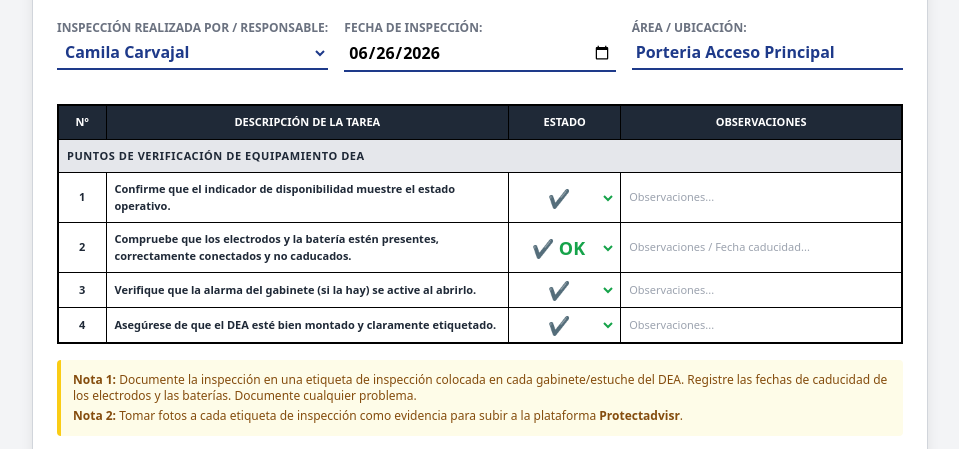
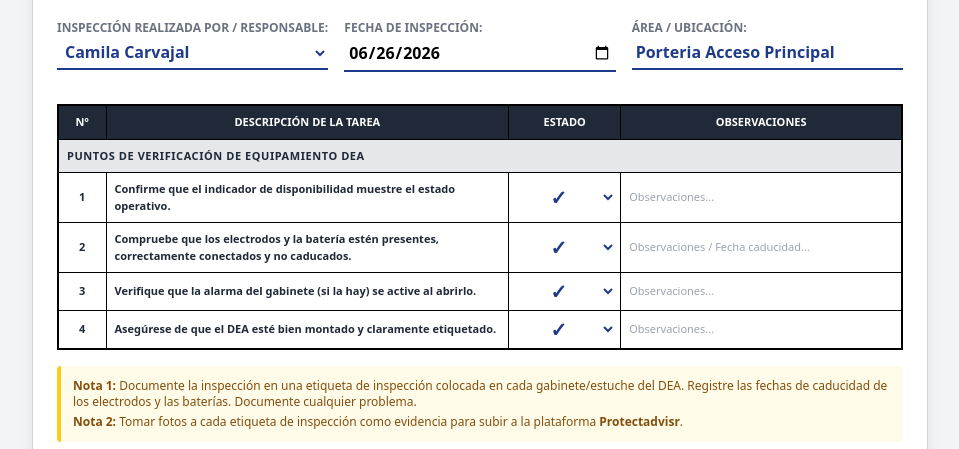
Before and after one commit to mauriciosanti35/Inspeccion-mensual-DEA-, a plain HTML site: page index.html in a window 1280 px wide. Shown: the part 127-576 px from the top of the page, without its empty margins (160-1119 px from the left). Drawn offline with nearby package versions, Linux system fonts and the light colour scheme.

Commit message:
Update inspector options and status select styles

```diff
--- a/index.html
+++ b/index.html
@@ -33,7 +33,11 @@
                     <label class="text-xs font-bold uppercase text-gray-500">Inspección realizada por / Responsable:</label>
                     <select id="inspector" onchange="updateSignatureDisplay()" class="border-b-2 border-blue-900 p-1 bg-transparent font-bold text-blue-900 focus:outline-none">
                         <option value="Camila Carvajal" selected>Camila Carvajal</option>
-                </select>
+                        <option value="Mauricio Santibañez">Mauricio Santibañez</option>
+                        <option value="Karen Cañete">Karen Cañete</option>
+                        <option value="Vinicio Lopez">Vinicio López</option>
+                        <option value="Alejandro Garay">Alejandro Garay</option>
+                    </select>
                 </div>
                 <div class="flex flex-col">
                     <label class="text-xs font-bold uppercase text-gray-500">Fecha de inspección:</label>
@@ -66,9 +70,9 @@
                             <td class="border border-black p-2 text-center font-bold">1</td>
                             <td class="border border-black p-2 font-semibold">Confirme que el indicador de disponibilidad muestre el estado operativo.</td>
                             <td class="border border-black p-1 text-center">
-                                <select id="item1_estado" class="w-full bg-white text-center font-bold text-lg text-green-600 cursor-pointer focus:outline-none" onchange="colorStatus(this)">
-                                    <option value="✔" class="text-green-600 font-bold" selected>✔</option>
-                                    <option value="✖" class="text-red-600 font-bold">✖</option>
+                                <select id="item1_estado" class="w-full bg-white text-center font-bold text-xl text-blue-900 cursor-pointer focus:outline-none" onchange="colorStatus(this)">
+                                    <option value="✓" class="text-blue-900 font-bold" selected>✓</option>
+                                    <option value="✕" class="text-black font-bold">✕</option>
                                     <option value="N/A" class="text-gray-600 font-bold">N/A</option>
                                 </select>
                             </td>
@@ -80,9 +84,9 @@
                             <td class="border border-black p-2 text-center font-bold">2</td>
                             <td class="border border-black p-2 font-semibold">Compruebe que los electrodos y la batería estén presentes, correctamente conectados y no caducados.</td>
                             <td class="border border-black p-1 text-center">
-                                <select id="item2_estado" class="w-full bg-white text-center font-bold text-lg text-green-600 cursor-pointer focus:outline-none" onchange="colorStatus(this)">
-                                    <option value="✔" class="text-green-600 font-bold" selected>✔ OK</option>
-                                    <option value="✖" class="text-red-600 font-bold">✖ NO OK</option>
+                                <select id="item2_estado" class="w-full bg-white text-center font-bold text-xl text-blue-900 cursor-pointer focus:outline-none" onchange="colorStatus(this)">
+                                    <option value="✓" class="text-blue-900 font-bold" selected>✓</option>
+                                    <option value="✕" class="text-black font-bold">✕</option>
                                     <option value="N/A" class="text-gray-600 font-bold">N/A</option>
                                 </select>
                             </td>
@@ -94,9 +98,9 @@
                             <td class="border border-black p-2 text-center font-bold">3</td>
                             <td class="border border-black p-2 font-semibold">Verifique que la alarma del gabinete (si la hay) se active al abrirlo.</td>
                             <td class="border border-black p-1 text-center">
-                                <select id="item3_estado" class="w-full bg-white text-center font-bold text-lg text-green-600 cursor-pointer focus:outline-none" onchange="colorStatus(this)">
-                                    <option value="✔" class="text-green-600 font-bold" selected>✔</option>
-                                    <option value="✖" class="text-red-600 font-bold">✖</option>
+                                <select id="item3_estado" class="w-full bg-white text-center font-bold text-xl text-blue-900 cursor-pointer focus:outline-none" onchange="colorStatus(this)">
+                                    <option value="✓" class="text-blue-900 font-bold" selected>✓</option>
+                                    <option value="✕" class="text-black font-bold">✕</option>
                                     <option value="N/A" class="text-gray-600 font-bold">N/A</option>
                                 </select>
                             </td>
@@ -108,9 +112,9 @@
                             <td class="border border-black p-2 text-center font-bold">4</td>
                             <td class="border border-black p-2 font-semibold">Asegúrese de que el DEA esté bien montado y claramente etiquetado.</td>
                             <td class="border border-black p-1 text-center">
-                                <select id="item4_estado" class="w-full bg-white text-center font-bold text-lg text-green-600 cursor-pointer focus:outline-none" onchange="colorStatus(this)">
-                                    <option value="✔" class="text-green-600 font-bold" selected>✔</option>
-                                    <option value="✖" class="text-red-600 font-bold">✖</option>
+                                <select id="item4_estado" class="w-full bg-white text-center font-bold text-xl text-blue-900 cursor-pointer focus:outline-none" onchange="colorStatus(this)">
+                                    <option value="✓" class="text-blue-900 font-bold" selected>✓</option>
+                                    <option value="✕" class="text-black font-bold">✕</option>
                                     <option value="N/A" class="text-gray-600 font-bold">N/A</option>
                                 </select>
                             </td>
@@ -141,14 +145,14 @@
     </div>
 
     <script>
-        // Cambiar el color del texto del estado según la opción elegida
+        // Cambiar el color del texto del estado según la opción elegida (Azul / Negro)
         function colorStatus(select) {
-            if (select.value === '✔') {
-                select.className = 'w-full bg-white text-center font-bold text-lg text-green-600 cursor-pointer focus:outline-none';
-            } else if (select.value === '✖') {
-                select.className = 'w-full bg-white text-center font-bold text-lg text-red-600 cursor-pointer focus:outline-none';
+            if (select.value === '✓') {
+                select.className = 'w-full bg-white text-center font-bold text-xl text-blue-900 cursor-pointer focus:outline-none';
+            } else if (select.value === '✕') {
+                select.className = 'w-full bg-white text-center font-bold text-xl text-black cursor-pointer focus:outline-none';
             } else {
-                select.className = 'w-full bg-white text-center font-bold text-lg text-gray-600 cursor-pointer focus:outline-none';
+                select.className = 'w-full bg-white text-center font-bold text-xl text-gray-600 cursor-pointer focus:outline-none';
             }
         }
 
@@ -230,7 +234,7 @@
                 columnStyles: {
                     0: { halign: 'center', width: 12 },
                     1: { width: 90 },
-                    2: { halign: 'center', fontStyle: 'bold', fontSize: 11, width: 25 },
+                    2: { halign: 'center', fontStyle: 'bold', fontSize: 12, width: 25 },
                     3: { width: 53 }
                 }
             });
```
